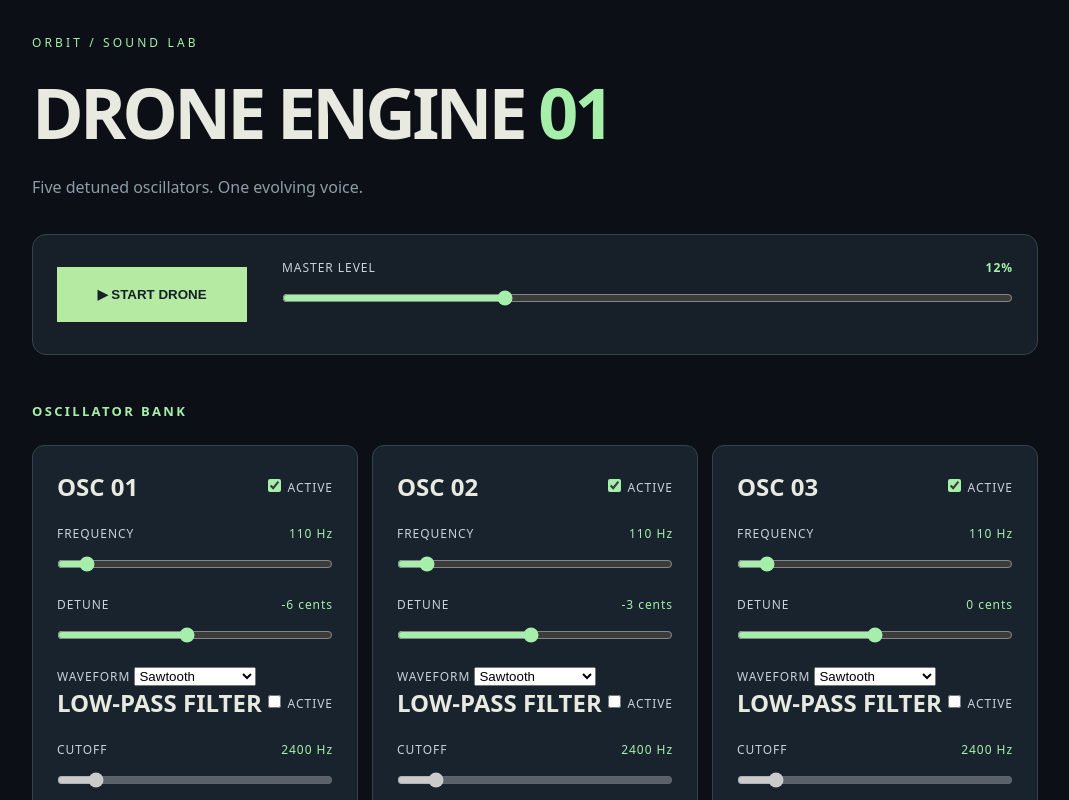
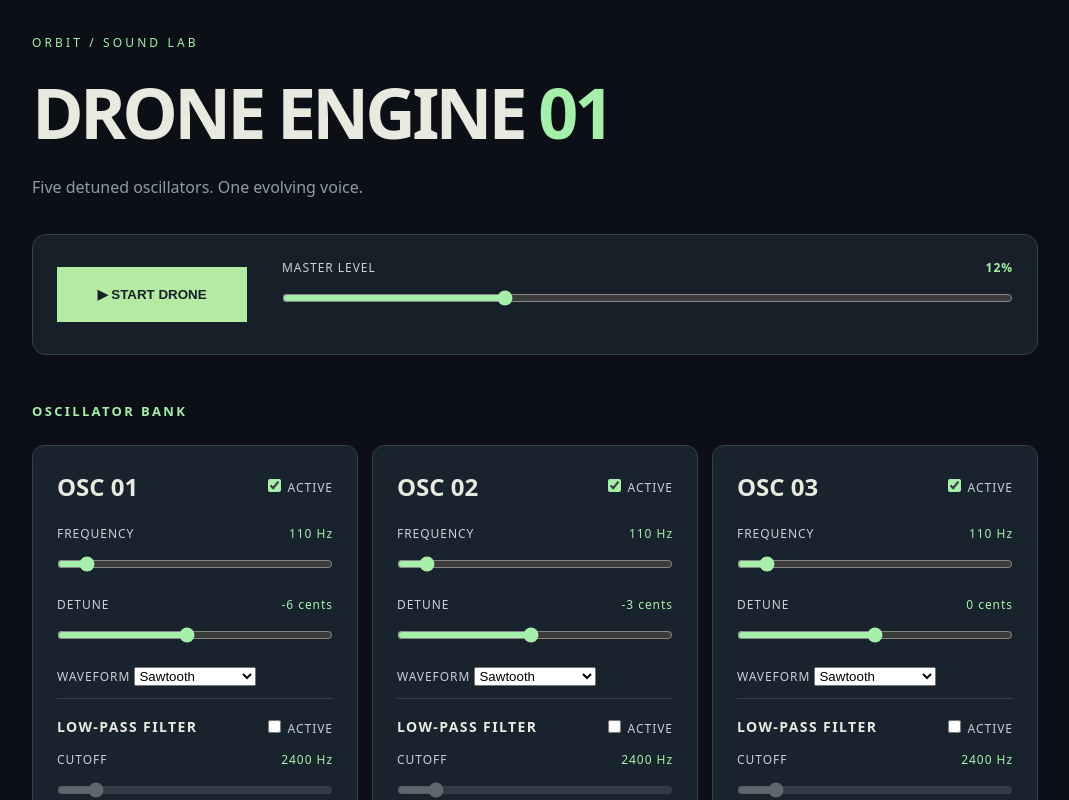
Before and after one commit to wgabel/orbit-sound-lab, a React (Vite) app: page / in a window 1280 px wide. Shown: the top 800 px of the page, without its empty margins (105-1174 px from the left). Built offline with nearby package versions, Linux system fonts and the light colour scheme.

Commit message:
style: distinguish low-pass filter controls within oscillator cards

```diff
--- a/src/presentation/styles.css
+++ b/src/presentation/styles.css
@@ -3,3 +3,5 @@
 .diagnostic{margin-top:30px;padding:20px;border:1px solid #35414c;border-radius:12px;background:#172029}.diagnostic h2{font-size:13px;letter-spacing:.12em;color:#a6efab}.diagnostic label{display:flex;gap:10px;align-items:center;letter-spacing:0}.diagnostic-track{height:16px;margin:18px 40px;background:#273442;border-radius:12px;display:flex;justify-content:center;align-items:center}.diagnostic-indicator{width:12px;height:12px;border-radius:50%;background:#a6efab;will-change:transform}.diagnostic p{font-size:12px;color:#9dabb6;line-height:1.5}
 
 .oscillator-lfo{border-top:1px solid #35414c;margin-top:12px;padding-top:18px}.oscillator-lfo .oscillator-title{margin-bottom:14px}.oscillator-lfo .oscillator-title strong{font-size:14px;letter-spacing:.1em}.oscillator-lfo input:disabled,.oscillator-lfo select:disabled{opacity:.4}
+
+.oscillator-filter{border-top:1px solid #35414c;margin-top:12px;padding-top:18px}.oscillator-filter .oscillator-title{margin-bottom:14px}.oscillator-filter .oscillator-title strong{font-size:14px;letter-spacing:.1em}.oscillator-filter input:disabled{opacity:.4}
```
